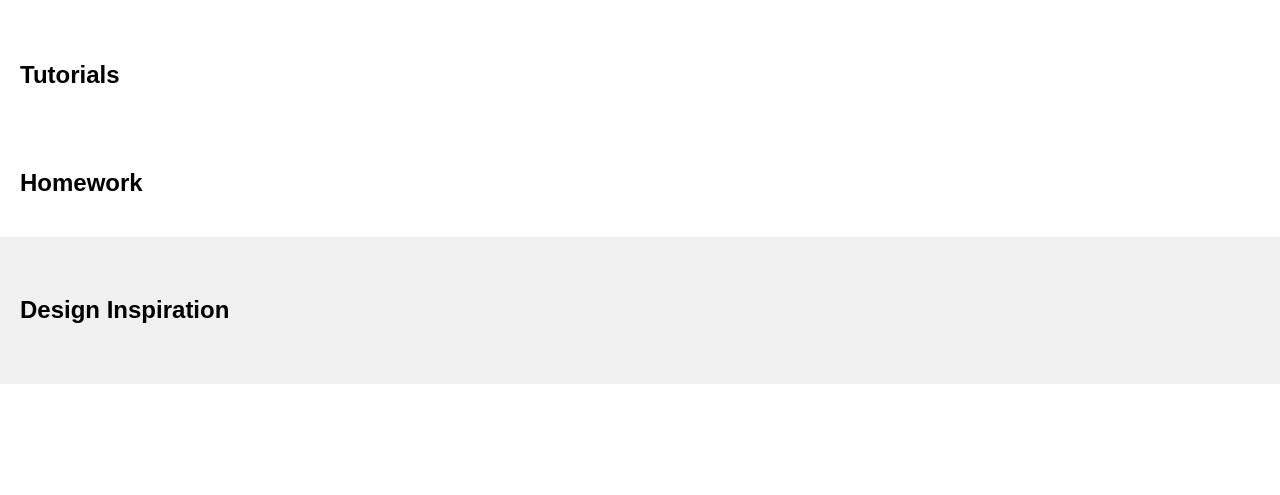
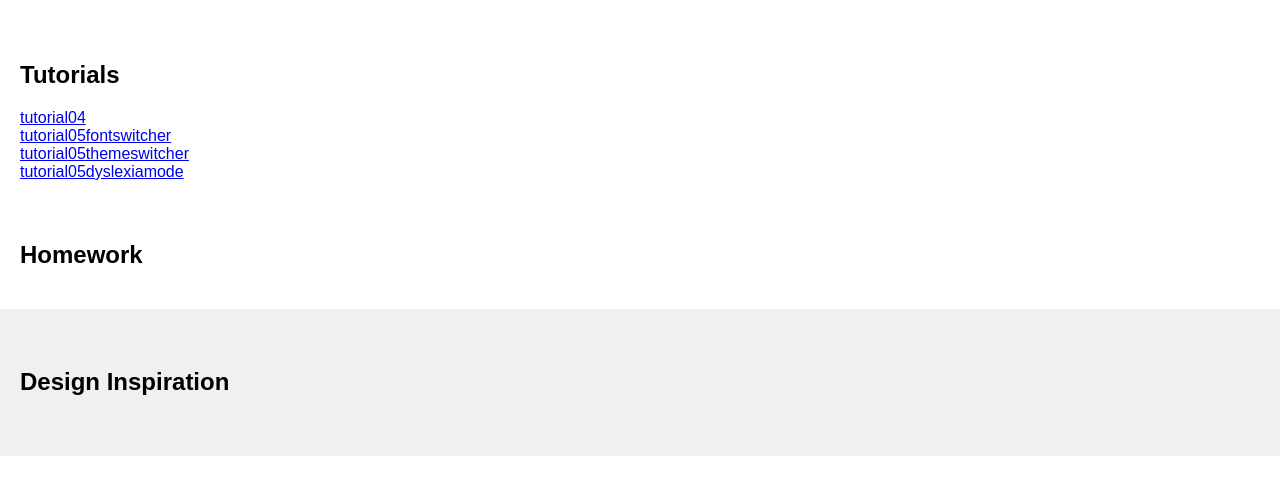
Before and after one commit to alexandrakarr/cs130-coursework, a plain HTML site: page index.html in a window 1280 px wide. Shown: the part 99-594 px from the top of the page. Drawn offline with Linux system fonts and the light colour scheme.

Commit message:
new changes

```diff
--- a/tutorials/tutorial03/index.html
+++ b/index.html
@@ -14,6 +14,10 @@
        <main>
             <section id="tutorials">
                 <h2>Tutorials</h2>
+                <a href="tutorials/tutorial04/index.html" >tutorial04</a> <br>
+                <a href="tutorials/tutorial05/01-font-switcher/index.html" >tutorial05fontswitcher</a> <br>
+                <a href="tutorials/tutorial05/02-theme-switcher/index.html" >tutorial05themeswitcher</a> <br>
+                <a href="tutorials/tutorial05/03-dyslexia-mode/index.html" >tutorial05dyslexiamode</a> <br>
                 <!--
                     Links to your tutorial assignments go here.
                     When you submit a new tutorial, add a link to it
```
Also changed, not shown: style.css (renamed from tutorials/tutorial03/style.css), 2 other files.
